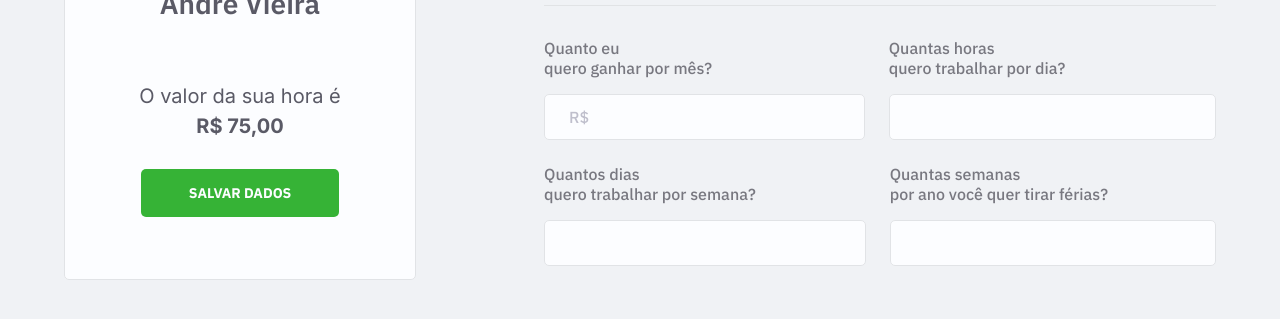
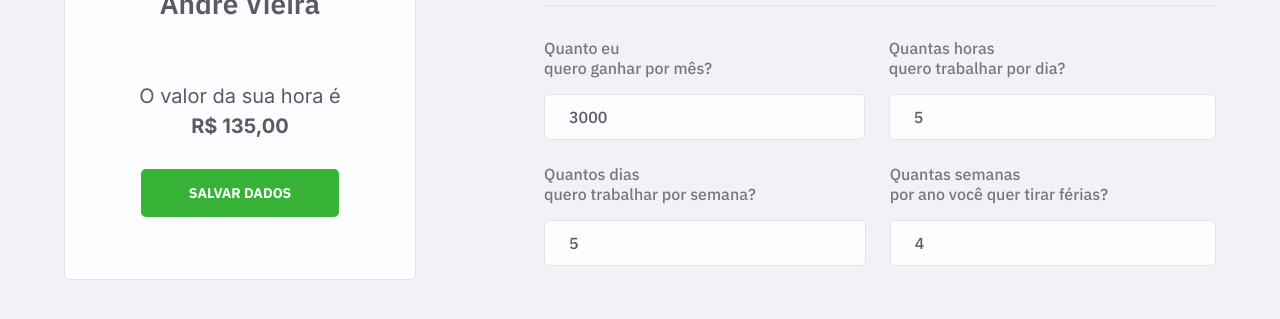
Before and after one commit to dehvieira/maratona-discover, a Node server app: page /profile in a window 1280 px wide. Shown: the part 434-753 px from the top of the page. Run offline with Node 20, Linux system fonts and the light colour scheme.

Commit message:
maratona-discovery aula-1 finalizada

```diff
--- a/src/routes.js
+++ b/src/routes.js
@@ -9,7 +9,7 @@ const profile = {
   "monthly-budget": 3000,
   "hours-per-day": 6,
   "days-per-week": 5,
-  "vacation-per-year" : 4
+  "vacation": 4
 }
 
 //request,result
--- a/src/views/profile.ejs
+++ b/src/views/profile.ejs
@@ -35,7 +35,7 @@
         </h2>
         <p>
           O valor da sua hora é <br />
-          <strong>R$ 75,00</strong>
+          <strong>R$ 135,00</strong>
         </p>
         <button class="button green" form="form-profile" type="submit">Salvar dados</button>
       </aside>
@@ -68,14 +68,14 @@
 
             <div class="input-group">
               <div class="input-wrapper">
-                <label for="monthly-budget">Quanto eu <br />quero ganhar por mês?</label>
-                <input type="amount" step="0.1" id="monthly-budget" name="monthly-budget" placeholder="R$" value="<%= profile[" monthly-budget"] %>" />
+                <label for="monthly">Quanto eu <br />quero ganhar por mês?</label>
+                <input type="amount" step="0.1" id="monthly-budget" name="monthly-budget" placeholder="R$" value="<%= profile['monthly-budget'] %>" />
               </div>
 
               <div class="input-wrapper">
                 <label for="hours-per-day">Quantas horas <br />
                   quero trabalhar por dia?</label>
-                <input type="number" id="hours-per-day" name="hours-per-day" value="<%= profile[" hours-per-day"] %>" />
+                <input type="number" id="hours-per-day" name="hours-per-day" value="<%= profile['days-per-week'] %>" />
               </div>
             </div>
 
@@ -83,13 +83,13 @@
               <div class="input-wrapper">
                 <label for="days-per-week">Quantos dias <br />quero
                   trabalhar por semana?</label>
-                <input type="number" id="days-per-week" name="days-per-week" value="<%= profile[" days-per-week"] %>" />
+                <input type="number" id="days-per-week" name="days-per-week" value="<%= profile['days-per-week'] %>" />
               </div>
 
               <div class="input-wrapper">
-                <label for="vacation-per-year">Quantas semanas <br />
+                <label for="vacation">Quantas semanas <br />
                   por ano você quer tirar férias?</label>
-                <input type="number" id="vacation-per-year" name="vacation-per-year" value="<%= profile[" vacation-per-year"] %>"/>
+                <input type="number" id="vacation" name="vacation" value="<%= profile.vacation %>" />
               </div>
             </div>
           </fieldset>
```
